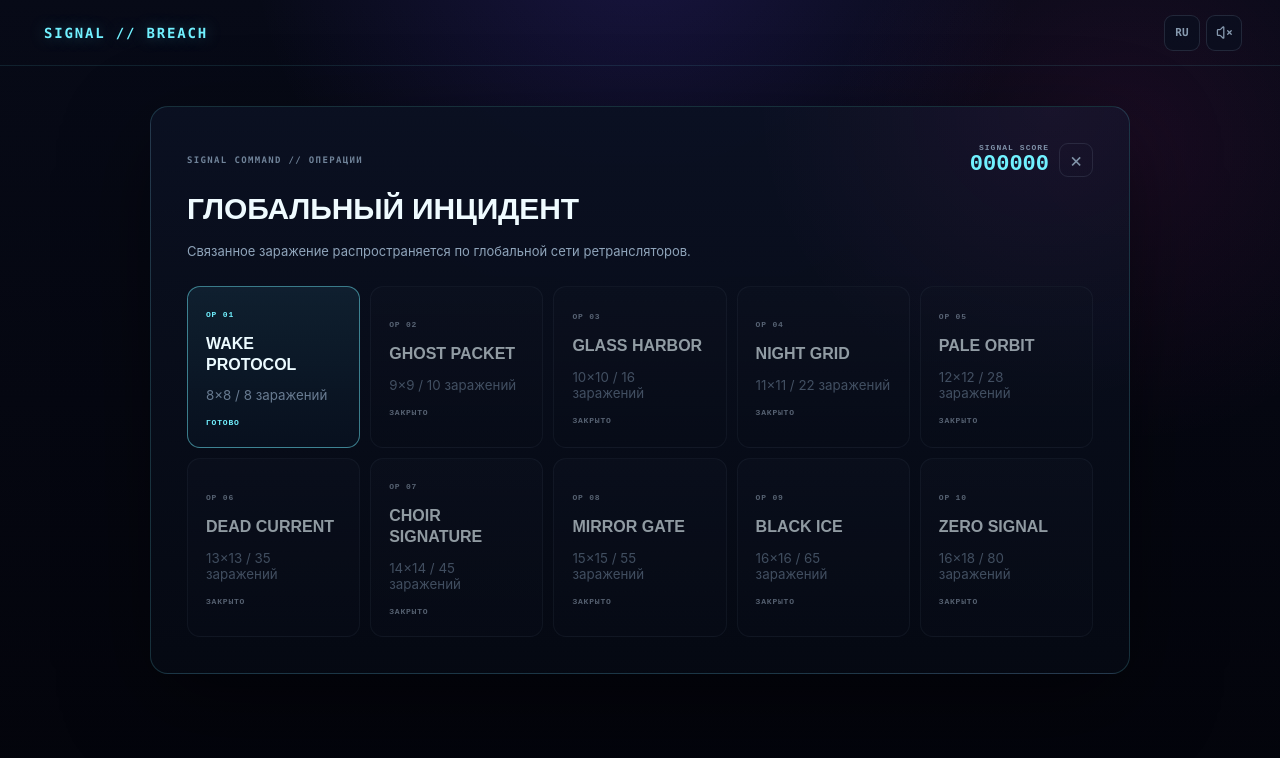
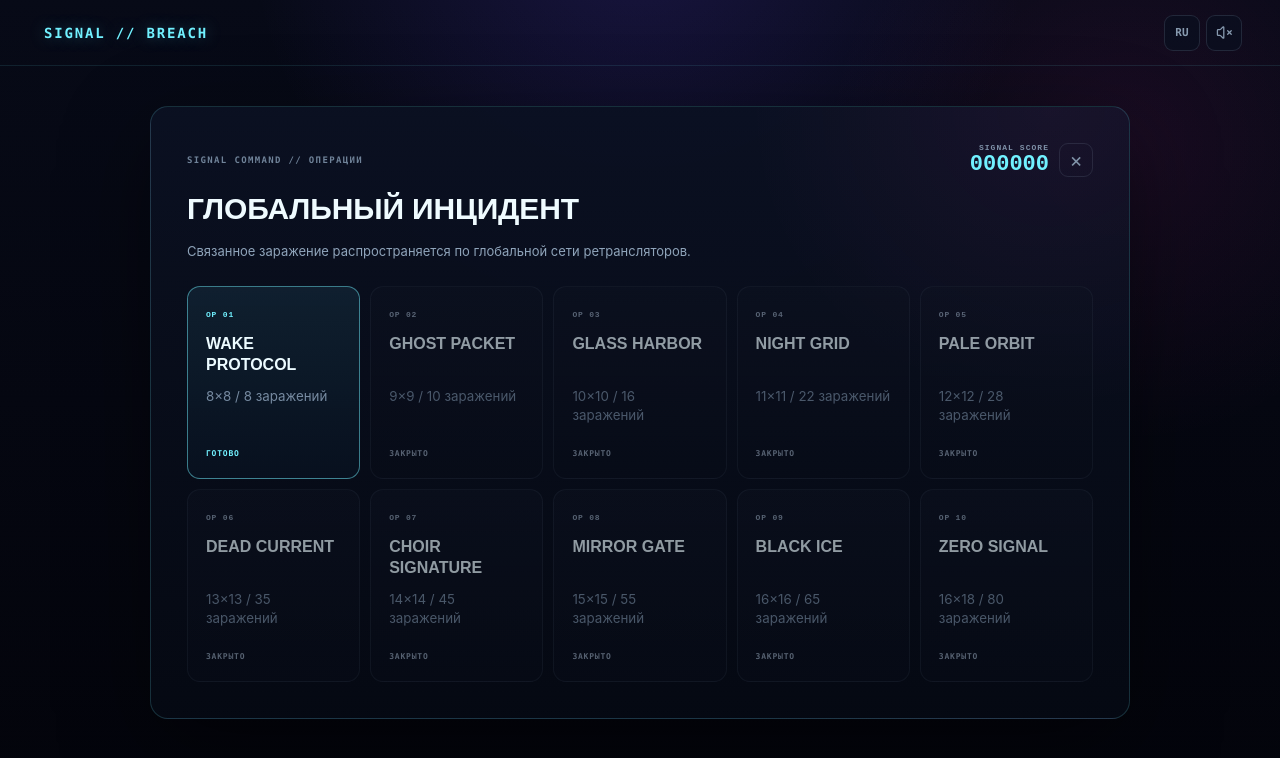
Before and after one commit to hoseantonio85-art/signal-breach, a React (Vite) app: page / in a window 1280 px wide. Both pictures are taken after a click on the button 406 px from the left and 454 px from the top of the page. Shown: the top 758 px of the page. Built offline with nearby package versions, Linux system fonts and the light colour scheme; a web font is replaced by a local one.

Commit message:
refactor(campaign): render extracted MissionCard instead of inline cards

```diff
--- a/src/app/App.tsx
+++ b/src/app/App.tsx
@@ -1,7 +1,8 @@
 import { useEffect, useMemo, useState } from 'react'
-import { CircleCheck, Volume2, VolumeX } from 'lucide-react'
+import { Volume2, VolumeX } from 'lucide-react'
 import { audioEngine } from '../audio/audioEngine'
 import { missions } from '../campaign/missions'
+import { MissionCard } from '../components/MissionCard'
 import type { GameSession, Language, Mission } from '../game/types'
 import { dictionaries } from '../i18n'
 import { GameScreen, type CampaignResult } from '../screens/GameScreen'
@@ -203,32 +204,15 @@ export function App() {
             </div>
           </div>
           <div className="mission-grid">
-            {missions.map((mission) => {
-              const unlocked = mission.id <= progress.unlockedMission
-              const completed = progress.completed[mission.id]
-              const status = !unlocked ? 'locked' : completed ? 'completed' : 'ready'
-              return (
-                <button
-                  className={`mission-card status-${status}`}
-                  disabled={!unlocked}
-                  key={mission.id}
-                  onClick={() => openMission(mission.id)}
-                >
-                  <div className="mission-card-top">
-                    <span>OP {String(mission.id).padStart(2, '0')}</span>
-                    {status === 'completed' && (
-                      <CircleCheck className="mission-complete-icon" size={19} strokeWidth={1.8} aria-hidden="true" />
-                    )}
-                  </div>
-                  <strong>{mission.code}</strong>
-                  <small>{mission.rows}×{mission.cols} / {mission.mines} {t.corruption}</small>
-                  <em className="mission-status">
-                    {status === 'locked' ? t.locked : status === 'completed' ? `${t.completed} / ${completed!.bestRank}` : t.ready}
-                  </em>
-                </button>
-              )
-            })}
-          </div>
+            {missions.map((mission) => (
+              <MissionCard
+                key={mission.id}
+                mission={mission}
+                progress={progress}
+                t={t}
+                onSelect={openMission}
+              />
+            ))}          </div>
         </section>
       )}
 
```
